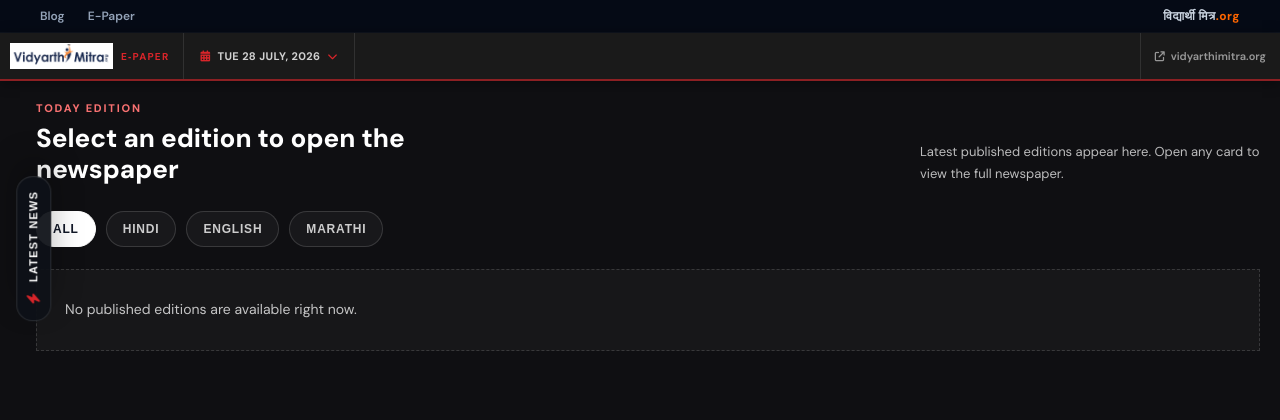
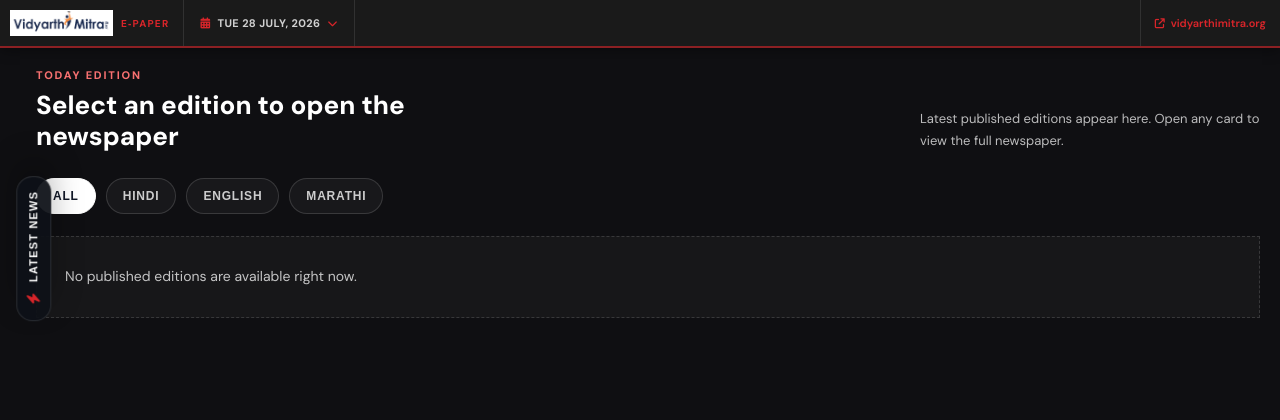
Before and after one commit to vm2026subscription-sketch/vm_main_website, a Flask app: page /epaper in a window 1280 px wide. Shown: the top 420 px of the page. Run offline with Flask 3, Linux system fonts and the light colour scheme; data that the repository does not hold is empty; some libraries are stand-ins or nearby versions.

Commit message:
fix(epaper): hide topbar on epaper page; make back-link red
- vm-nav-topbar was not covered by existing hide rule (only vm-main-header
  was hidden), causing the Marathi site title to show above ep-nav
- ep-back-link color changed from dim white to var(--ep-red) for visibility

Co-Authored-By: Claude Sonnet 4.6 <noreply@anthropic.com>

```diff
--- a/static/epaper-viewer.css
+++ b/static/epaper-viewer.css
@@ -39,7 +39,8 @@ body.epaper-body {
 }
 
 /* ── Epaper is a standalone experience — hide main site navbar ── */
-body.epaper-body .vm-main-header {
+body.epaper-body .vm-main-header,
+body.epaper-body .vm-nav-topbar {
   display: none !important;
 }
 
@@ -75,7 +76,7 @@ body.epaper-body .vm-main-header {
   padding: 0 14px;
   font-size: 11px;
   font-weight: 600;
-  color: rgba(255,255,255,0.55);
+  color: var(--ep-red);
   text-decoration: none;
   white-space: nowrap;
   transition: color .2s;
@@ -83,7 +84,7 @@ body.epaper-body .vm-main-header {
   border-left: 1px solid rgba(255,255,255,0.1);
 }
 .ep-back-link:hover {
-  color: #fff;
+  color: #ff8533;
 }
 .ep-back-link i {
   font-size: 10px;
```
